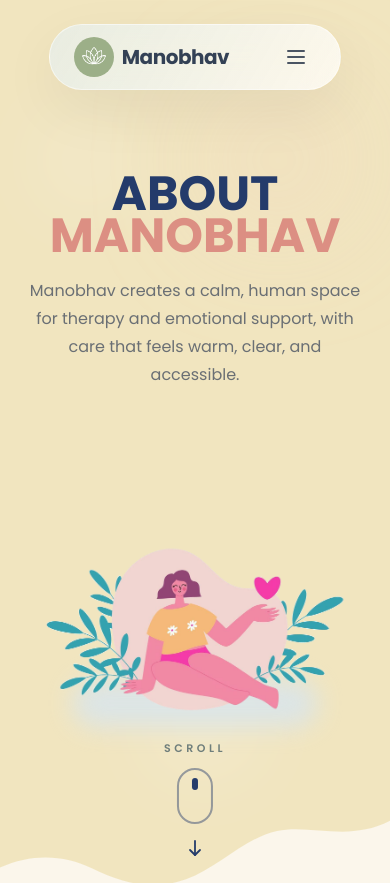
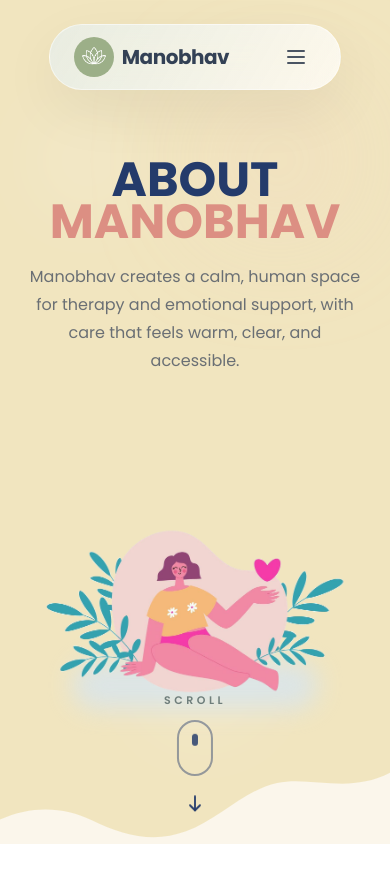
Before and after one commit to Shashank-Shukla/Manobhav, a React (Vite) app in the folder Frontend/manobhav-ui/: page /about in a window 390 px wide. Shown: the top 883 px of the page. After the commit the page ends 844 px from the top, so only its background shows below. Built offline with nearby package versions, Linux system fonts and the light colour scheme.

Commit message:
Smoothened scrolling action on About Us page

```diff
--- a/Frontend/manobhav-ui/src/App.tsx
+++ b/Frontend/manobhav-ui/src/App.tsx
@@ -54,7 +54,8 @@
   const [flow, setFlow] = useState<FlowStep>('home');
   const isHomeFlow = location.pathname === '/';
   const isProvidersRoute = location.pathname === '/providers';
-  const isViewportLockedRoute = isProvidersRoute || location.pathname === '/login';
+  const isAboutRoute = location.pathname === '/about';
+  const isViewportLockedRoute = isProvidersRoute || isAboutRoute || location.pathname === '/login';
 
   const hideNav =
     location.pathname === '/journey' ||
@@ -184,6 +185,7 @@
 
         {!hideFooter &&
           location.pathname !== '/' &&
+          location.pathname !== '/about' &&
           location.pathname !== '/providers' &&
           location.pathname !== '/login' &&
           location.pathname !== '/appointment' && <Footer />}
--- a/Frontend/manobhav-ui/src/components/About/AboutHero.tsx
+++ b/Frontend/manobhav-ui/src/components/About/AboutHero.tsx
@@ -1,7 +1,7 @@
 import { AboutBottomWave, HeroLeafVector, ScrollArrowIcon } from '../../shared/interactive/AboutVectors';
 
 type AboutHeroProps = {
-  onScrollToVision: () => void;
+  onAdvanceSection: () => void;
 };
 
 function SpeechBubble({
@@ -55,10 +55,10 @@
   );
 }
 
-export function AboutHero({ onScrollToVision }: AboutHeroProps) {
+export function AboutHero({ onAdvanceSection }: AboutHeroProps) {
   return (
     <section
-      className="relative overflow-hidden px-6 pb-28 pt-28 md:pb-36 md:pt-36"
+      className="relative h-full overflow-hidden px-6 pb-20 pt-24 md:pb-24 md:pt-28"
       style={{ backgroundColor: 'rgb(241, 229, 191)' }}
     >
       <div className="pointer-events-none absolute inset-0">
@@ -71,7 +71,7 @@
         <SpeechBubble className="top-28 right-[24%]" tone="mint" tailSide="right" />
       </div>
 
-      <div className="relative mx-auto grid min-h-[calc(100vh-11rem)] max-w-7xl items-center gap-10 lg:grid-cols-[1.1fr_0.9fr] lg:gap-16">
+      <div className="relative mx-auto grid h-full max-w-7xl items-center gap-8 lg:grid-cols-[1.1fr_0.9fr] lg:gap-14">
         <div className="relative order-2 flex justify-center lg:order-1 lg:justify-start">
           <div className="relative w-full max-w-3xl">
             <div className="absolute inset-x-12 bottom-2 h-12 rounded-full bg-[#d7e5ef] opacity-80 blur-md" />
@@ -96,7 +96,7 @@
         </div>
       </div>
 
-      <ScrollIndicator onClick={onScrollToVision} />
+      <ScrollIndicator onClick={onAdvanceSection} />
       <AboutBottomWave className="absolute bottom-0 left-0 h-24 w-full md:h-32" />
     </section>
   );
--- a/Frontend/manobhav-ui/src/components/About/OriginStory.tsx
+++ b/Frontend/manobhav-ui/src/components/About/OriginStory.tsx
@@ -37,7 +37,7 @@
 
 export function OriginStory() {
   return (
-    <section className="relative overflow-hidden bg-[#f5efe3] px-6 pb-28 pt-24 md:pb-32 md:pt-28">
+    <section className="relative h-full overflow-hidden bg-[#f5efe3] px-6 py-16 md:py-20">
       <StoryTopWave className="absolute left-0 top-0 h-24 w-full md:h-32" />
       <StoryIllustrationBackground />
 
@@ -46,8 +46,8 @@
         <div className="absolute right-[12%] bottom-24 h-36 w-36 rounded-full bg-[#e4edf1] blur-3xl" />
       </div>
 
-      <SectionReveal className="relative mx-auto max-w-7xl">
-        <div className="grid gap-12 lg:grid-cols-[0.82fr_1.18fr] lg:items-start">
+      <SectionReveal className="relative mx-auto flex h-full max-w-7xl items-center">
+        <div className="grid w-full gap-10 lg:grid-cols-[0.82fr_1.18fr] lg:items-start">
           <div className="max-w-xl space-y-5">
             <p className="text-sm font-semibold uppercase tracking-[0.3em] text-[#7d8f8a]">Origin Story</p>
             <h2 className="text-4xl font-extrabold uppercase leading-[0.95] text-[#243b6b] md:text-5xl">
--- a/Frontend/manobhav-ui/src/components/About/VisionSection.tsx
+++ b/Frontend/manobhav-ui/src/components/About/VisionSection.tsx
@@ -64,7 +64,7 @@
 
 export function VisionSection() {
   return (
-    <section id="vision-section" className="relative overflow-hidden bg-[#fbf6eb] px-6 pb-28 pt-24 md:pb-32 md:pt-28">
+    <section id="vision-section" className="relative h-full overflow-hidden bg-[#fbf6eb] px-6 py-16 md:py-20">
       <RollingSectionWave className="absolute left-0 top-0 h-28 w-full md:h-36" />
       <RollingSectionWave className="absolute bottom-0 left-0 h-28 w-full rotate-180 md:h-36" />
 
@@ -73,7 +73,7 @@
         <div className="absolute bottom-32 right-[10%] h-36 w-36 rounded-full bg-[#e0eef4] blur-3xl" />
       </div>
 
-      <div className="relative mx-auto grid max-w-7xl gap-14 lg:grid-cols-[0.95fr_1.05fr] lg:items-center">
+      <div className="relative mx-auto grid h-full max-w-7xl items-center gap-10 lg:grid-cols-[0.95fr_1.05fr] lg:gap-12">
         <SectionReveal className="lg:pr-4">
           <div className="space-y-6">
             <div className="max-w-xl">
--- a/Frontend/manobhav-ui/src/pages/AboutPage.tsx
+++ b/Frontend/manobhav-ui/src/pages/AboutPage.tsx
@@ -1,4 +1,4 @@
-import { useRef } from 'react';
+import { startTransition, useEffect, useRef, useState, type TouchEvent, type WheelEvent } from 'react';
 import { useNavigate } from 'react-router-dom';
 import { AboutHero } from '../components/About/AboutHero';
 import { CarePhilosophy } from '../components/About/CarePhilosophy';
@@ -7,24 +7,165 @@
 import { TeamIntro } from '../components/About/TeamIntro';
 import { VisionSection } from '../components/About/VisionSection';
 
+type Direction = 1 | -1;
+type TransitionPhase = 'idle' | 'exiting' | 'entering';
+
+const EXIT_MS = 220;
+const ENTER_MS = 340;
+const SWIPE_THRESHOLD = 48;
+const WHEEL_THRESHOLD = 24;
+
 export function AboutPage() {
   const navigate = useNavigate();
-  const visionRef = useRef<HTMLDivElement | null>(null);
+  const [currentIndex, setCurrentIndex] = useState(0);
+  const [transitionPhase, setTransitionPhase] = useState<TransitionPhase>('idle');
+  const [direction, setDirection] = useState<Direction>(1);
+  const touchStartY = useRef<number | null>(null);
+  const touchEndY = useRef<number | null>(null);
+  const transitionLockRef = useRef(false);
+  const exitTimeoutRef = useRef<number | null>(null);
+  const enterTimeoutRef = useRef<number | null>(null);
 
-  const scrollToVision = () => {
-    visionRef.current?.scrollIntoView({ behavior: 'smooth', block: 'start' });
+  const totalSections = 6;
+
+  const clearTransitionTimers = () => {
+    if (exitTimeoutRef.current !== null) {
+      window.clearTimeout(exitTimeoutRef.current);
+      exitTimeoutRef.current = null;
+    }
+    if (enterTimeoutRef.current !== null) {
+      window.clearTimeout(enterTimeoutRef.current);
+      enterTimeoutRef.current = null;
+    }
   };
 
+  const goToSection = (nextIndex: number) => {
+    if (nextIndex < 0 || nextIndex >= totalSections || nextIndex === currentIndex || transitionLockRef.current) {
+      return;
+    }
+
+    clearTransitionTimers();
+    transitionLockRef.current = true;
+    const nextDirection: Direction = nextIndex > currentIndex ? 1 : -1;
+
+    setDirection(nextDirection);
+    setTransitionPhase('exiting');
+
+    exitTimeoutRef.current = window.setTimeout(() => {
+      startTransition(() => setCurrentIndex(nextIndex));
+      setTransitionPhase('entering');
+
+      enterTimeoutRef.current = window.setTimeout(() => {
+        setTransitionPhase('idle');
+        transitionLockRef.current = false;
+      }, ENTER_MS);
+    }, EXIT_MS);
+  };
+
+  const goNext = () => goToSection(currentIndex + 1);
+  const goPrevious = () => goToSection(currentIndex - 1);
+
+  useEffect(() => {
+    return () => {
+      clearTransitionTimers();
+      transitionLockRef.current = false;
+    };
+  }, []);
+
+  useEffect(() => {
+    const handleKeyDown = (event: KeyboardEvent) => {
+      if (event.defaultPrevented || event.metaKey || event.ctrlKey || event.altKey) {
+        return;
+      }
+
+      if (event.key === 'ArrowDown' || event.key === 'PageDown') {
+        event.preventDefault();
+        goNext();
+      }
+
+      if (event.key === 'ArrowUp' || event.key === 'PageUp') {
+        event.preventDefault();
+        goPrevious();
+      }
+    };
+
+    window.addEventListener('keydown', handleKeyDown);
+    return () => window.removeEventListener('keydown', handleKeyDown);
+  }, [currentIndex]);
+
+  const handleWheel = (event: WheelEvent<HTMLDivElement>) => {
+    event.preventDefault();
+
+    if (Math.abs(event.deltaY) < WHEEL_THRESHOLD) {
+      return;
+    }
+
+    if (event.deltaY > 0) {
+      goNext();
+    } else {
+      goPrevious();
+    }
+  };
+
+  const handleTouchStart = (event: TouchEvent<HTMLDivElement>) => {
+    touchStartY.current = event.changedTouches[0].clientY;
+  };
+
+  const handleTouchEnd = (event: TouchEvent<HTMLDivElement>) => {
+    touchEndY.current = event.changedTouches[0].clientY;
+
+    if (touchStartY.current === null || touchEndY.current === null) {
+      return;
+    }
+
+    const delta = touchStartY.current - touchEndY.current;
+
+    if (Math.abs(delta) >= SWIPE_THRESHOLD) {
+      if (delta > 0) {
+        goNext();
+      } else {
+        goPrevious();
+      }
+    }
+
+    touchStartY.current = null;
+    touchEndY.current = null;
+  };
+
+  const activeSection =
+    currentIndex === 0 ? (
+      <AboutHero onAdvanceSection={goNext} />
+    ) : currentIndex === 1 ? (
+      <VisionSection />
+    ) : currentIndex === 2 ? (
+      <OriginStory />
+    ) : currentIndex === 3 ? (
+      <FounderSection />
+    ) : currentIndex === 4 ? (
+      <CarePhilosophy />
+    ) : (
+      <TeamIntro onExploreProviders={() => navigate('/providers')} />
+    );
+
+  const transitionClass =
+    transitionPhase === 'exiting'
+      ? direction > 0
+        ? 'animate-about-section-exit-up'
+        : 'animate-about-section-exit-down'
+      : transitionPhase === 'entering'
+        ? direction > 0
+          ? 'animate-about-section-enter-up'
+          : 'animate-about-section-enter-down'
+        : '';
+
   return (
-    <div className="animate-in fade-in duration-500">
-      <AboutHero onScrollToVision={scrollToVision} />
-      <div ref={visionRef}>
-        <VisionSection />
-      </div>
-      <OriginStory />
-      <FounderSection />
-      <CarePhilosophy />
-      <TeamIntro onExploreProviders={() => navigate('/providers')} />
+    <div
+      className="relative h-full min-h-0 overflow-hidden animate-in fade-in duration-500"
+      onWheel={handleWheel}
+      onTouchStart={handleTouchStart}
+      onTouchEnd={handleTouchEnd}
+    >
+      <div className={`h-full min-h-0 overflow-hidden ${transitionClass}`}>{activeSection}</div>
     </div>
   );
 }
```
Also changed, not shown: Frontend/manobhav-ui/src/components/About/CarePhilosophy.tsx (+5 -3 lines), Frontend/manobhav-ui/src/components/About/FounderSection.tsx (+4 -4 lines), Frontend/manobhav-ui/src/components/About/TeamIntro.tsx (+5 -3 lines), Frontend/manobhav-ui/src/index.css (+60 -0 lines).
